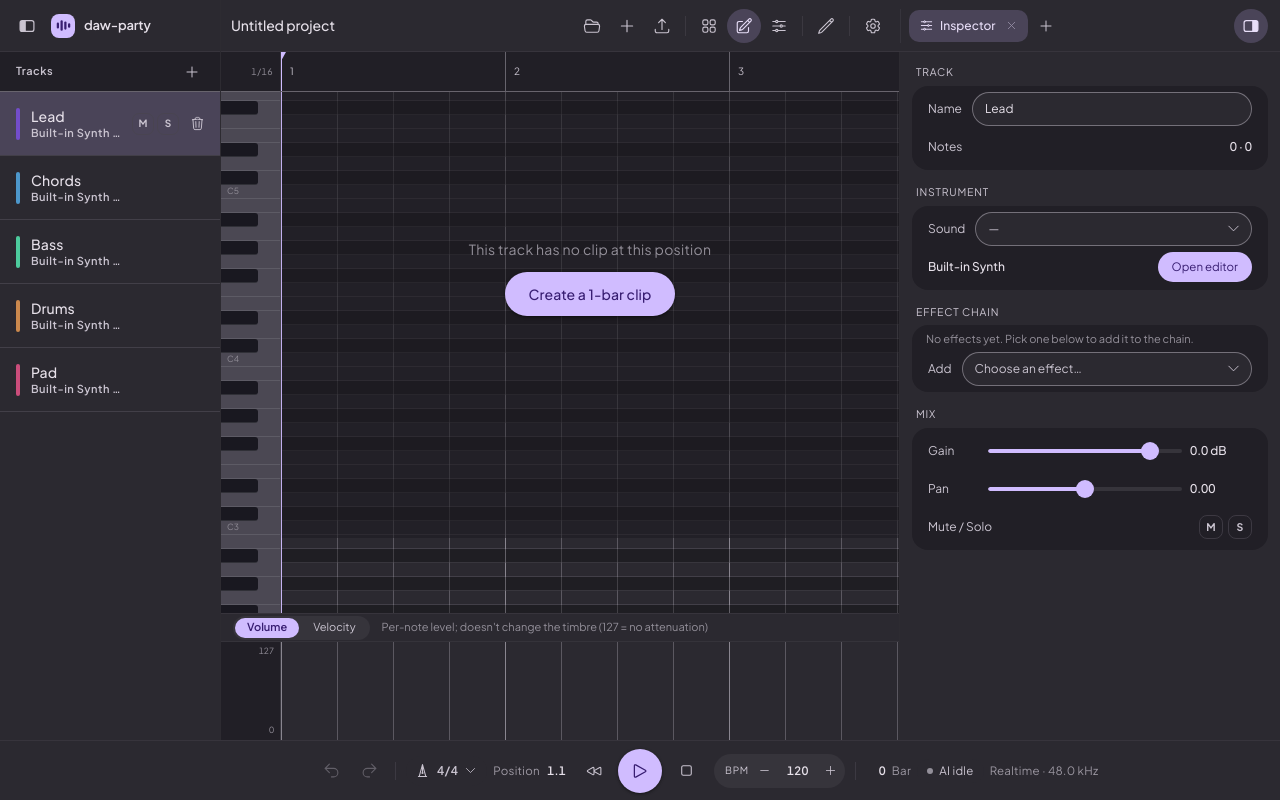
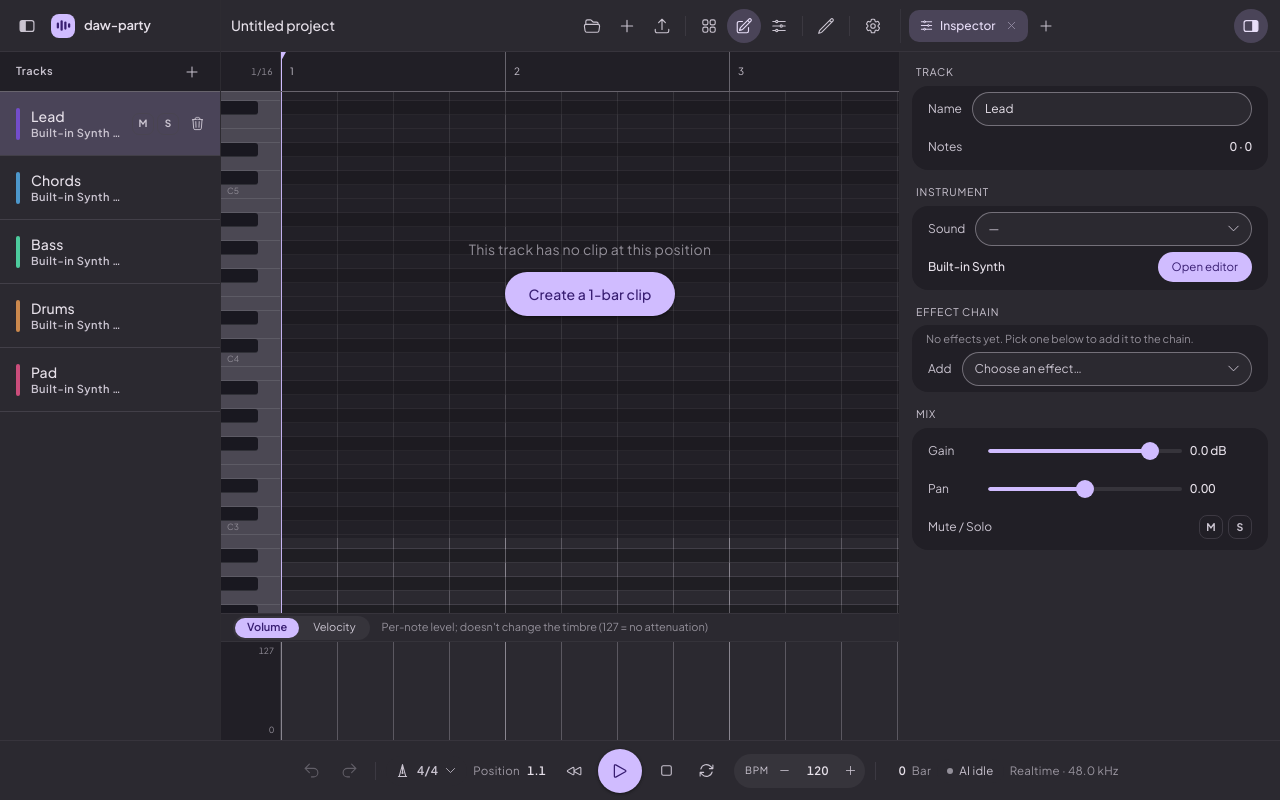
Before and after one commit to heshengtao/ai-daw, a Vue app: page /#/edit in a window 1280 px wide. Built offline with nearby package versions, Linux system fonts and the light colour scheme.

Commit message:
feat(transport): loop button in the bottom bar
Co-authored-by: CommandCodeBot <noreply@commandcode.ai>

```diff
--- a/src/api/mock.ts
+++ b/src/api/mock.ts
@@ -243,6 +243,7 @@ const transport: TransportSnapshot = {
   playing: false,
   position_frames: 0,
   sample_rate: 48_000,
+  loop: false,
   error: null,
 };
 
@@ -274,8 +275,12 @@ function tick(): void {
     transport.position_frames += Math.round(dt * transport.sample_rate);
     const end = projectEndFrames();
     if (end > 0 && transport.position_frames >= end) {
-      transport.position_frames = end;
-      transport.playing = false;
+      if (transport.loop) {
+        transport.position_frames %= end;
+      } else {
+        transport.position_frames = end;
+        transport.playing = false;
+      }
     }
   }
   emitTransport();
@@ -662,6 +667,11 @@ export const mockApi = {
     emitTransport();
   },
 
+  transportSetLoop: (on: boolean): void => {
+    transport.loop = on;
+    emitTransport();
+  },
+
   // 浏览器预览里没有真实设备可探测：重试是空操作，状态照旧。
   retryAudio: (): Promise<void> => Promise.resolve(),
 
--- a/src/api/tauri.ts
+++ b/src/api/tauri.ts
@@ -278,6 +278,12 @@ export function transportSeek(frame: number): Promise<void> {
   return invoke<void>("transport_seek", { frame });
 }
 
+/** 开关循环播放。 */
+export function transportSetLoop(on: boolean): Promise<void> {
+  if (mockEnabled()) return Promise.resolve(mockApi.transportSetLoop(on));
+  return invoke<void>("transport_set_loop", { on });
+}
+
 /** 重新探测输出设备并重建实时宿主（设备变化后无需重启）。 */
 export function retryAudio(): Promise<void> {
   if (mockEnabled()) return mockApi.retryAudio();
--- a/src/api/types.ts
+++ b/src/api/types.ts
@@ -113,6 +113,8 @@ export interface TransportSnapshot {
   position_frames: number;
   /** 设备采样率（Hz）；不可用时为 0。 */
   sample_rate: number;
+  /** 是否开启循环播放。 */
+  loop: boolean;
   /** 不可用时的原因。 */
   error: string | null;
 }
--- a/src/components/layout/BottomBar.vue
+++ b/src/components/layout/BottomBar.vue
@@ -182,6 +182,18 @@ function onRetryAudio(): void {
           <StopIcon class="w-[17px] h-[17px]" />
         </button>
       </Tooltip>
+
+      <Tooltip :text="i18n.t('bottom.loop')" place="above" align="center">
+        <button
+          class="t-btn"
+          :class="{ on: transport.loop }"
+          :aria-pressed="transport.loop"
+          :aria-label="i18n.t('bottom.loopLabel')"
+          @click="transport.setLoop(!transport.loop)"
+        >
+          <ArrowPathIcon class="w-[17px] h-[17px]" />
+        </button>
+      </Tooltip>
     </div>
 
     <!-- 右：BPM + 状态 -->
@@ -278,6 +290,11 @@ function onRetryAudio(): void {
 .t-btn:disabled {
   opacity: 0.35;
   cursor: default;
+}
+/* 激活态（如循环开关打开）：与选中标签同一套配色。 */
+.t-btn.on {
+  background-color: rgb(var(--md-secondary-container));
+  color: rgb(var(--md-on-secondary-container));
 }
 .t-btn:focus-visible {
   outline: 2px solid rgb(var(--md-primary));
--- a/src/i18n/en.ts
+++ b/src/i18n/en.ts
@@ -188,6 +188,8 @@ const en: Record<string, string> = {
   "bottom.pauseLabel": "Pause",
   "bottom.stop": "Stop and rewind",
   "bottom.stopLabel": "Stop",
+  "bottom.loop": "Loop",
+  "bottom.loopLabel": "Toggle loop playback",
   "bottom.bar": "Bar",
   "bottom.keyframe": "Keyframe",
   "bottom.keyframeHint": "Edits apply from this keyframe onward",
--- a/src/i18n/zh.ts
+++ b/src/i18n/zh.ts
@@ -187,6 +187,8 @@ const zh: Record<string, string> = {
   "bottom.pauseLabel": "暂停",
   "bottom.stop": "停止并回到起点",
   "bottom.stopLabel": "停止",
+  "bottom.loop": "循环",
+  "bottom.loopLabel": "循环播放",
   "bottom.bar": "小节",
   "bottom.keyframe": "关键点",
   "bottom.keyframeHint": "改动只影响该关键点之后",
--- a/src/stores/transport.ts
+++ b/src/stores/transport.ts
@@ -31,6 +31,8 @@ export const useTransportStore = defineStore("transport", () => {
   const sampleRate = ref(0);
   const playing = ref(false);
   const positionFrames = ref(0);
+  /** 循环播放开关（运行时状态，不进工程）。 */
+  const loop = ref(false);
   const ready = ref(false);
 
   let unlisten: (() => void) | null = null;
@@ -70,6 +72,7 @@ export const useTransportStore = defineStore("transport", () => {
     sampleRate.value = snapshot.sample_rate;
     playing.value = snapshot.playing;
     positionFrames.value = snapshot.position_frames;
+    if (snapshot.available) loop.value = snapshot.loop;
   }
 
   // ---- 离线试听（预览模式） ----
@@ -114,6 +117,7 @@ export const useTransportStore = defineStore("transport", () => {
       url = URL.createObjectURL(blob);
       const el = new Audio(url);
       audio = el;
+      el.loop = loop.value;
       el.onended = () => {
         playing.value = false;
         positionFrames.value = 0;
@@ -227,6 +231,20 @@ export const useTransportStore = defineStore("transport", () => {
     await seekFrames(0);
   }
 
+  /** 开关循环播放。 */
+  async function setLoop(on: boolean): Promise<void> {
+    loop.value = on;
+    if (mode.value === "realtime") {
+      try {
+        await api.transportSetLoop(on);
+      } catch {
+        // 实时不可用时保持界面状态即可；下次快照会纠正。
+      }
+      return;
+    }
+    if (audio) audio.loop = on;
+  }
+
   /** 重新读取一次状态（例如音频设备在运行期间才可用）。 */
   async function refresh(): Promise<void> {
     try {
@@ -250,6 +268,7 @@ export const useTransportStore = defineStore("transport", () => {
     playing,
     positionFrames,
     positionBeats,
+    loop,
     ready,
     mode,
     effectiveSampleRate,
@@ -262,6 +281,7 @@ export const useTransportStore = defineStore("transport", () => {
     seekFrames,
     seekBeats,
     rewind,
+    setLoop,
     dispose,
   };
 });
```
